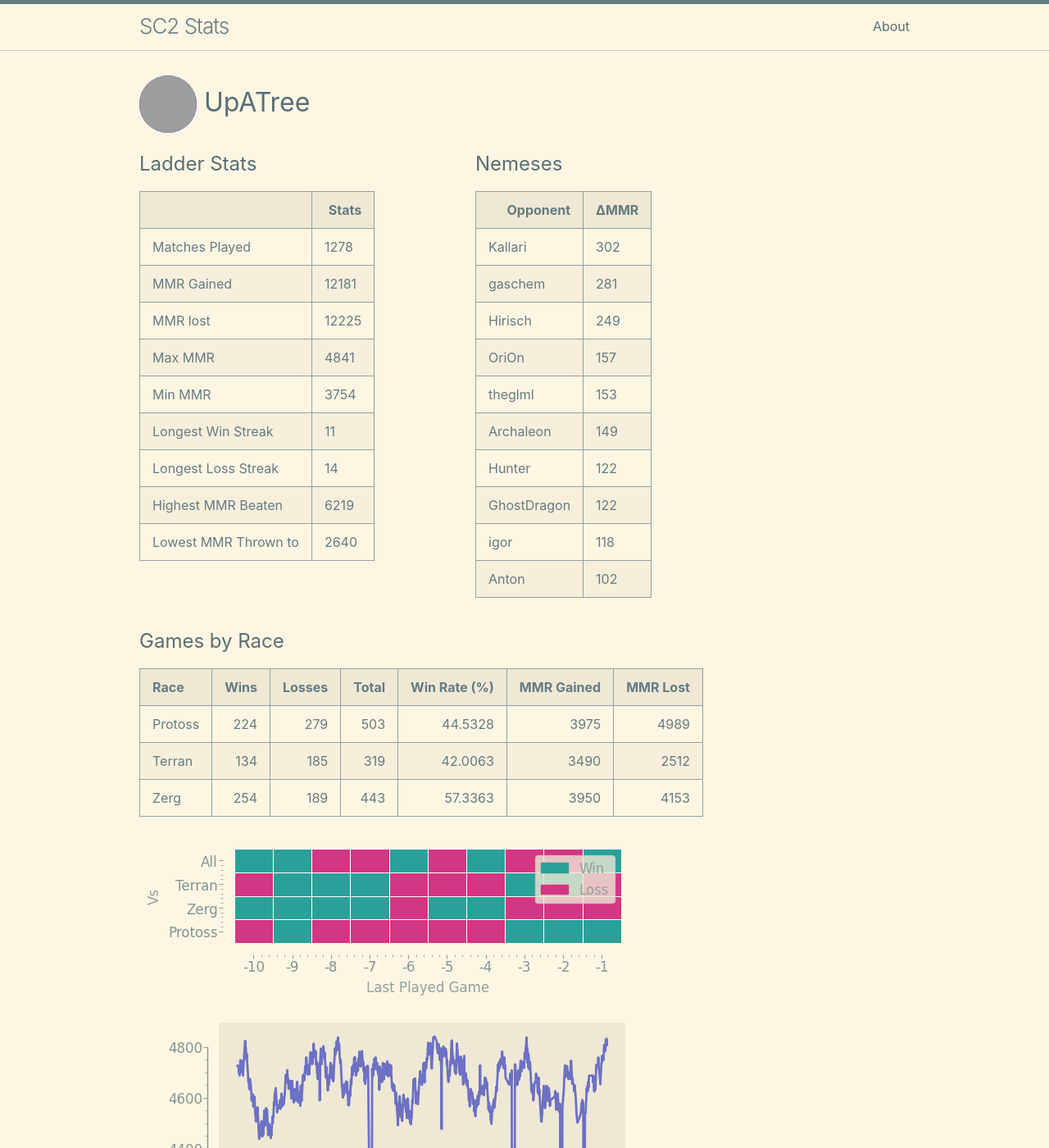
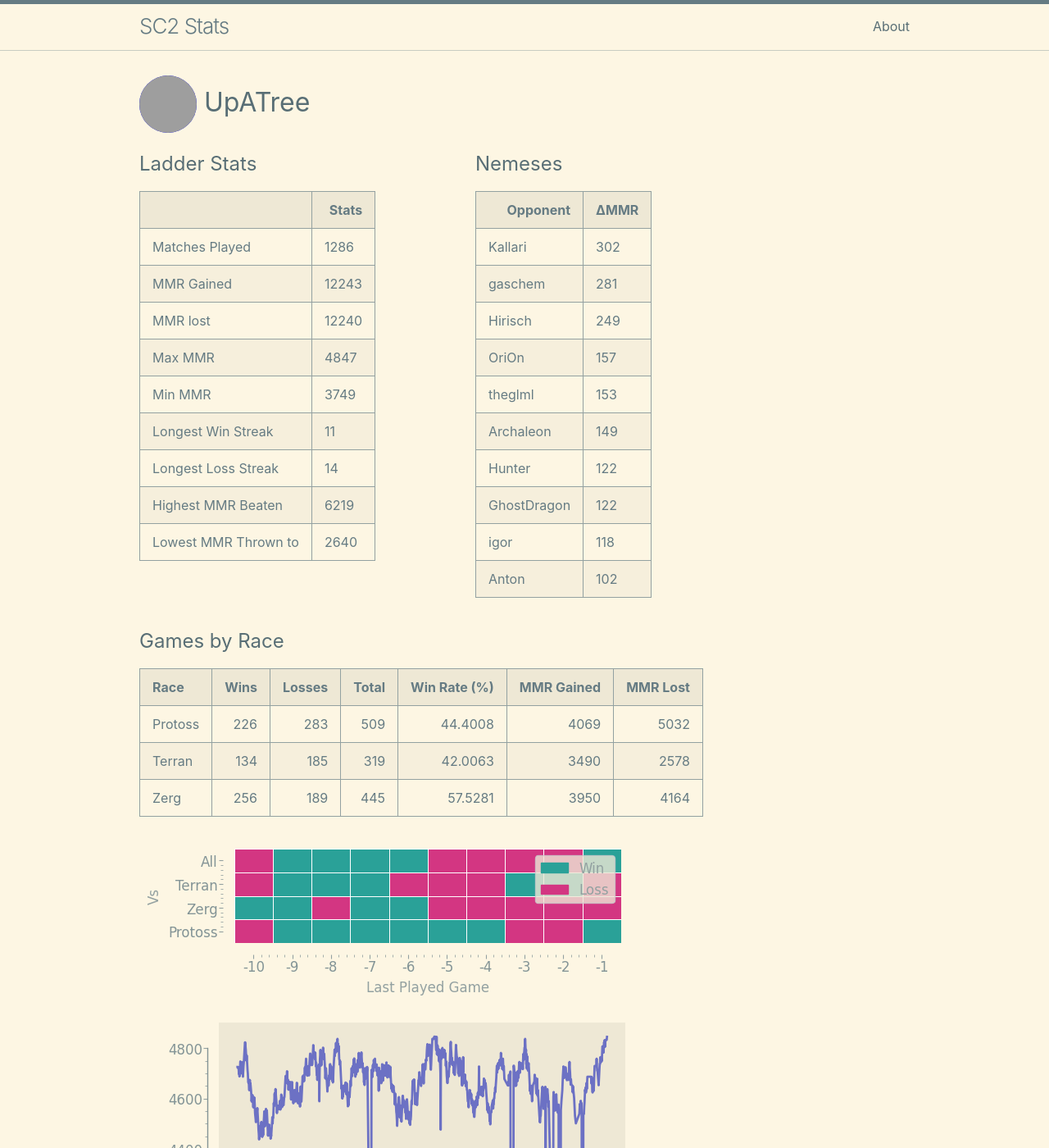
Before and after one commit to kylermurphy/UpATree, a Jekyll site: the page built from docs/index.md, in a window 1280 px wide and 1400 px high. Shown: the whole window at 82% size. Built offline with Jekyll 4.4.1, drawn with Linux system fonts in a browser that asks for light colours; grey boxes are pictures that could not be loaded.

Commit message:
running on push

```diff
--- a/docs/index.md
+++ b/docs/index.md
@@ -18,23 +18,23 @@ layout: home
   <tbody>
     <tr>
       <td>Matches Played</td>
-      <td>1278</td>
+      <td>1286</td>
     </tr>
     <tr>
       <td>MMR Gained</td>
-      <td>12181</td>
+      <td>12243</td>
     </tr>
     <tr>
       <td>MMR lost</td>
-      <td>12225</td>
+      <td>12240</td>
     </tr>
     <tr>
       <td>Max MMR</td>
-      <td>4841</td>
+      <td>4847</td>
     </tr>
     <tr>
       <td>Min MMR</td>
-      <td>3754</td>
+      <td>3749</td>
     </tr>
     <tr>
       <td>Longest Win Streak</td>
@@ -114,9 +114,9 @@ layout: home
 
 | Race    |   Wins |   Losses |   Total |   Win Rate (%) |   MMR Gained |   MMR Lost |
 |:--------|-------:|---------:|--------:|---------------:|-------------:|-----------:|
-| Protoss |    224 |      279 |     503 |        44.5328 |         3975 |       4989 |
-| Terran  |    134 |      185 |     319 |        42.0063 |         3490 |       2512 |
-| Zerg    |    254 |      189 |     443 |        57.3363 |         3950 |       4153 |
+| Protoss |    226 |      283 |     509 |        44.4008 |         4069 |       5032 |
+| Terran  |    134 |      185 |     319 |        42.0063 |         3490 |       2578 |
+| Zerg    |    256 |      189 |     445 |        57.5281 |         3950 |       4164 |
 
 ![Games by Race](./assets/gm_hist.png)
 
--- a/log.txt
+++ b/log.txt
@@ -511,3 +511,4 @@ Writing a log file 2025-03-16 22:36:06.
 Writing a log file 2025-03-16 22:48:43.
 Writing a log file 2025-03-16 23:21:52.
 Writing a log file 2025-03-16 23:47:56.
+Writing a log file 2025-03-17 16:30:07.
```
Also changed, not shown: docs/assets/MMR.png, docs/assets/daily.png, docs/assets/gm_hist.png, docs/assets/r_wrt.png, 1 other file.
